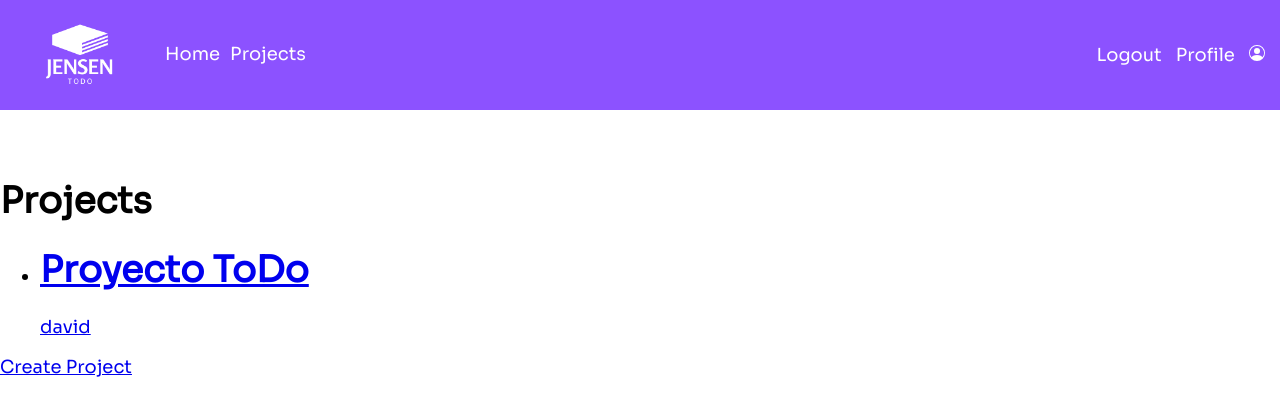
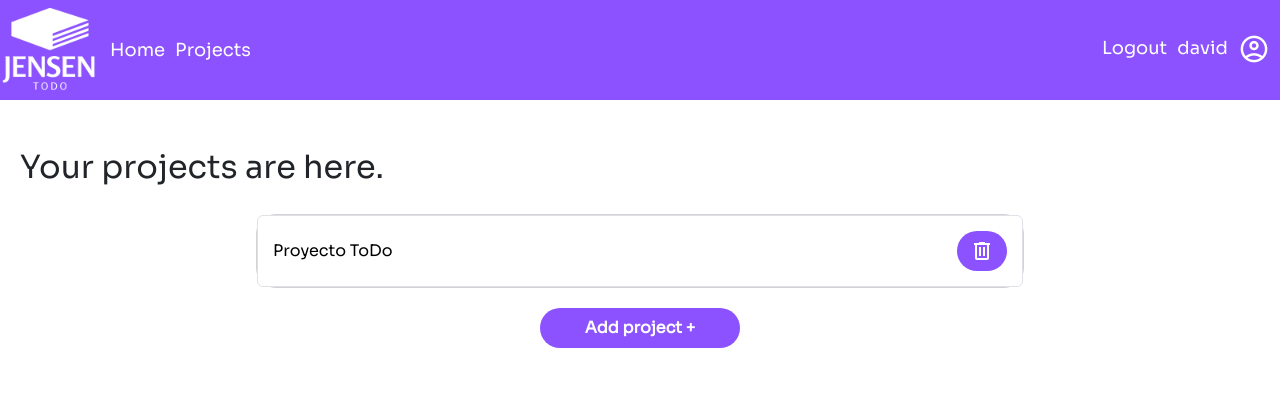
Before and after one commit to JenseDM/ToDo-Proyect, a Django app: page /projects/ in a window 1280 px wide. Shown: the top 416 px of the page. Run offline with Django 5.2, Linux system fonts and the light colour scheme; a user stored in the database is signed in; data comes from the database, SQL or seed files in the repository; both versions use the stored data as it was after the commit.

Commit message:
Version 0.4
All functionalities and styles ready

```diff
--- a/DjangoProject/static/css/base.css
+++ b/DjangoProject/static/css/base.css
@@ -11,12 +11,11 @@ body {
 header {
     display: flex;
     justify-content: space-between;
-    height: 100px;
+    max-height: 100px;
     background-color: #8c52ff;
     align-items: center;
-    padding: 5px;
+    font-size: large;
 }
-
 
 
 .logo {
@@ -26,18 +25,26 @@ header {
 
 .logo a {
     margin-right: 10px;
-    font-weight: 600px;
     text-decoration: none;
     color: white;
 }
+.logo a:hover {
+    border-bottom: 3px solid white;
+    transition: 0.1s;
+}
 
 .logo img {
-    width: 150px;
-    height: 150px;
+    width: 100px;
+    height: 100px;
     margin-right: 10px;
 }
 
-.nav-link {
+.nav {
+    display: flex;
+    align-items: center;
+}
+
+.nav a {
     font-weight: 600px;
     margin-right: 10px;
     padding-bottom: 3px;
@@ -45,13 +52,19 @@ header {
     color: white;
 }
 
-.nav-link:hover {
+.nav a:hover {
     border-bottom: 3px solid white;
     color: #efefef;
     transition: 0.1s;
 }
 
+.nav span {
+    margin-right: 10px;
+    padding-bottom: 3px;
+    font-size: xx-large;
+    color: white;
+}
 
-nav .nav-link svg {
-    align-items: center;
+.nav span:hover {
+    background: none;
 }
--- /dev/null
+++ b/DjangoProject/static/css/projects.css
@@ -0,0 +1,106 @@
+.title-project {
+    display: flex;
+    justify-content: start;
+    margin-left: 10px;
+}
+
+.title-project h2 {
+    margin-left: 10px;
+    font-weight: normal;
+}
+
+
+.container-projects {
+    margin: 20px 20% 20px 20%;
+    border-radius: 20px;
+    border: 1px solid lightgray;
+
+}
+
+button {
+    width: 200px;
+    height: 40px;
+    border-radius: 20px;
+    border: none;
+    background-color: #8c52ff;
+    color: white;
+    font-weight: bold;
+}
+
+button:hover {
+    background-color: #6e3cc4;
+    cursor: pointer;
+}
+
+.button-delete {
+    width: 50px;
+    text-align: center;
+    display: flex;
+    justify-content: center;
+    align-items: center;
+}
+
+button a {
+    color: white;
+    text-decoration: none;
+}
+
+.new-project {
+    display: flex;
+    justify-content: center;
+    margin: 20px 30% 20px 30%;
+}
+
+.container-projects ul li {
+    padding: 15px;
+    border-radius: 2px solid lightgray;
+}
+
+.container-projects ul li a {
+    text-decoration: none;
+    color: black;
+
+}
+
+.form-projects {
+    display: flex;
+    align-items: center;
+    justify-content: center;
+}
+
+.container-projects ul li:hover {
+    background-color: #f2f2f2;
+    cursor: pointer;
+}
+
+.see-more {
+   background-color: #8c52ff;
+   border-radius: 20px;
+   padding: 10px;
+   color: white;
+
+}
+
+.see-more:hover {
+    background-color: #6e3cc4;
+    transition: 0.2s;
+
+}
+
+.task-detail {
+    margin: 20px 20% 20px 10%;
+    border-radius: 20px;
+    border: 1px solid lightgray;
+    padding: 10px;
+}
+
+.buttons {
+    display: flex;
+    justify-content: end;
+    margin-right: 20%;
+}
+
+.buttons button {
+    margin-left: 10px;
+    width: 50px;
+}
--- a/DjangoProject/urls.py
+++ b/DjangoProject/urls.py
@@ -32,4 +32,5 @@ urlpatterns = [
     path('taskDetail/<int:idtask>/', views.taskDetail, name="taskDetail"),
     path('taskDetail/<int:idtask>/complete', views.completeTask, name="completeTask"),
     path('taskDetail/<int:idtask>/delete', views.deleteTask, name="deleteTask"),
+    path('projects/<int:project_id>/delete', views.deleteProject, name="deleteProject"),
 ]
--- a/tasks/templates/base.html
+++ b/tasks/templates/base.html
@@ -5,33 +5,29 @@
     <meta charset="UTF-8">
     <meta name="viewport" content="width=device-width, initial-scale=1.0">
     <link rel="stylesheet" href="{% static 'css/base.css' %}">
-    <link rel="stylesheet" href="{% static 'css/home.css' %}">
-
-
-    <title>ToDo</title>
+    <link rel="stylesheet" href="https://fonts.googleapis.com/css2?family=Material+Symbols+Outlined:opsz,wght,FILL,GRAD@24,400,0,0" />
+    <link rel="icon" type="image/x-icon" href="{% static 'img/Logo3.png' %}">
+    <title>Jensen | ToDo</title>
 </head>
 <body>
     <header class="header">
         <div class="logo">
             <img class="white-logo" src="{% static 'img/Logo.png' %}" alt="Logo de la app">
-                <a class="nav-link" href="/">Home </a>
-                <a class="nav-link" href="/projects">Projects</a>
+                <a class="nav-actions" href="/">Home </a>
+                {% if user.is_authenticated %}
+                <a class="nav-actions" href="/projects">Projects</a>
+                {% endif %}
         </div>
-        <nav>
+        <div class="nav">
                 {% if user.is_authenticated %}
-                <a class="nav-link" href="/logout">Logout</a>
-                <a class="nav-link" href="">Profile</a>
-                <a class="nav-link">
-                    <svg xmlns="http://www.w3.org/2000/svg" width="16" height="16" fill="currentColor" class="bi bi-person-circle" viewBox="0 0 16 16">
-                        <path d="M11 6a3 3 0 1 1-6 0 3 3 0 0 1 6 0"/>
-                        <path fill-rule="evenodd" d="M0 8a8 8 0 1 1 16 0A8 8 0 0 1 0 8m8-7a7 7 0 0 0-5.468 11.37C3.242 11.226 4.805 10 8 10s4.757 1.225 5.468 2.37A7 7 0 0 0 8 1"/>
-                      </svg>
-                    </a>
+                <a class="nav-actions" href="/logout">Logout</a>
+                <a class="nav-actions" href="">{{user.username}}</a>
+                <span class="material-symbols-outlined">account_circle</span>
                 {% else %}
-                <a class="nav-link" href="/signin">Login</a>
-                <a class="nav-link" href="/signup">Signup</a>
+                <a class="nav-actions" href="/signin">Login</a>
+                <a class="nav-actions" href="/signup">Signup</a>
                 {% endif %}
-        </nav>
+        </div>
 
     </header>
 
--- a/tasks/templates/projects.html
+++ b/tasks/templates/projects.html
@@ -1,17 +1,30 @@
 {% extends 'base.html' %}
+{% load static %}
+{% block content %}
+<link href="https://cdn.jsdelivr.net/npm/bootstrap@5.3.3/dist/css/bootstrap.min.css" rel="stylesheet" integrity="sha384-QWTKZyjpPEjISv5WaRU9OFeRpok6YctnYmDr5pNlyT2bRjXh0JMhjY6hW+ALEwIH" crossorigin="anonymous">
+<link rel="stylesheet" href="{% static 'css/projects.css' %}">
+    <div class="title-project">
+        <h2>{{message}}</h2>
+    </div>
 
-{% block content %}
-    <h1>Projects</h1>
+        <div class="container-projects">
+            <ul class="list-group">
+                {% for project in projects %}
+                <li class="list-group-item d-flex justify-content-between align-items-center">
+                    <a href="{% url 'tasks' project.id %}">{{project.title}}</a>
+                  <form class="form-projects" action="{% url 'deleteProject' project.id %}" method="POST">
+                    {% csrf_token %}
+                    <button class="button-delete"><span class="material-symbols-outlined">
+                        delete
+                        </span></button>
+                </form>
+                </li>
+                {% endfor %}
+              </ul>
+        </div>
 
-    <ul>
-        {% for project in projects %}
-            <li>
-                <a href="{% url 'tasks' project.id %}">
-                    <h1>{{project.title}}</h1>
-                    <p>{{project.user.username}}</p>
-                </a>
-            </li>
-        {% endfor %}
-    </ul>
-        <a href="{% url 'createProject' %}">Create Project</a>
+       <div class="new-project">
+        <button><a href="{% url 'createProject' %}">Add project +</a></button>
+       </div>
+
 {% endblock %}
--- a/tasks/views.py
+++ b/tasks/views.py
@@ -1,5 +1,5 @@
 from django.db import IntegrityError
-from django.shortcuts import render, redirect,get_object_or_404
+from django.shortcuts import render, redirect,get_object_or_404, HttpResponse
 from django.contrib.auth.forms import UserCreationForm, AuthenticationForm
 from django.contrib.auth.models import User
 from django.contrib.auth import login, logout, authenticate
@@ -9,7 +9,9 @@ from django.contrib.auth.decorators import login_required
 
 # View for the home page
 def home(request):
-    return render(request, 'home.html')
+    return render(request, 'home.html', {
+        'user': request.user
+    })
 
 # View for the signup page
 def signup(request):
@@ -41,9 +43,13 @@ def signup(request):
 def projects(request):
 
     projects = Project.objects.filter(user=request.user, completed=False)
+    if projects.count() == 0:
+        return render(request, 'projects.html', {
+            'message': 'You have not created any projects yet.'
+        })
     return render(request, 'projects.html', {
-        'projects': projects
-
+        'projects': projects,
+        'message': 'Your projects are here.'
     })
 
 @login_required
@@ -91,10 +97,18 @@ def createProject(request):
 
 @login_required
 def tasks(request, project_id):
+    project = get_object_or_404(Project, pk=project_id)
     tasks = Task.objects.filter(project=project_id, completed=False)
+    if tasks.count() == 0:
+        return render(request, 'tasks.html', {
+            'message': 'You have not created any tasks yet.',
+            'project_id': project_id,
+            'project': project
+        })
     return render(request, 'tasks.html', {
         'tasks': tasks,
-        'project_id': project_id
+        'project_id': project_id,
+        'project': project
     })
 
 @login_required
@@ -130,7 +144,13 @@ def completeTask(request, idtask):
    if request.method == 'POST':
        task.completed = True
        task.save()
-       print(idtask, task.project.id)
+       finished_tasks = Task.objects.filter(project=task.project, completed=True).count()
+       all_tasks = Task.objects.filter(project=task.project).count()
+
+       if finished_tasks == all_tasks:
+            project = Project.objects.get(pk=task.project.id)
+            project.completed = True
+            project.save()
        return redirect('tasks', project_id = task.project.id)
 
 @login_required
@@ -139,3 +159,10 @@ def deleteTask(request, idtask):
     if request.method == 'POST':
          task.delete()
          return redirect('tasks', project_id = task.project.id)
+
+@login_required
+def deleteProject(request, project_id):
+    project =  get_object_or_404(Project, pk=project_id)
+    if request.method == 'POST':
+         project.delete()
+         return redirect('projects')
```
Also changed, not shown: DjangoProject/static/css/forms.css (added, +72 -0 lines), DjangoProject/static/css/home.css (+39 -0 lines), tasks/templates/createproject.html (+12 -8 lines), tasks/templates/createtask.html (+16 -6 lines), tasks/templates/home.html (+12 -4 lines), tasks/templates/signin.html (+18 -6 lines), tasks/templates/signup.html (+22 -7 lines), tasks/templates/taskdetail.html (+18 -4 lines), tasks/templates/tasks.html (+22 -14 lines), DjangoProject/static/img/Logo.png, DjangoProject/static/img/Logo3.png (added), db.sqlite3.
